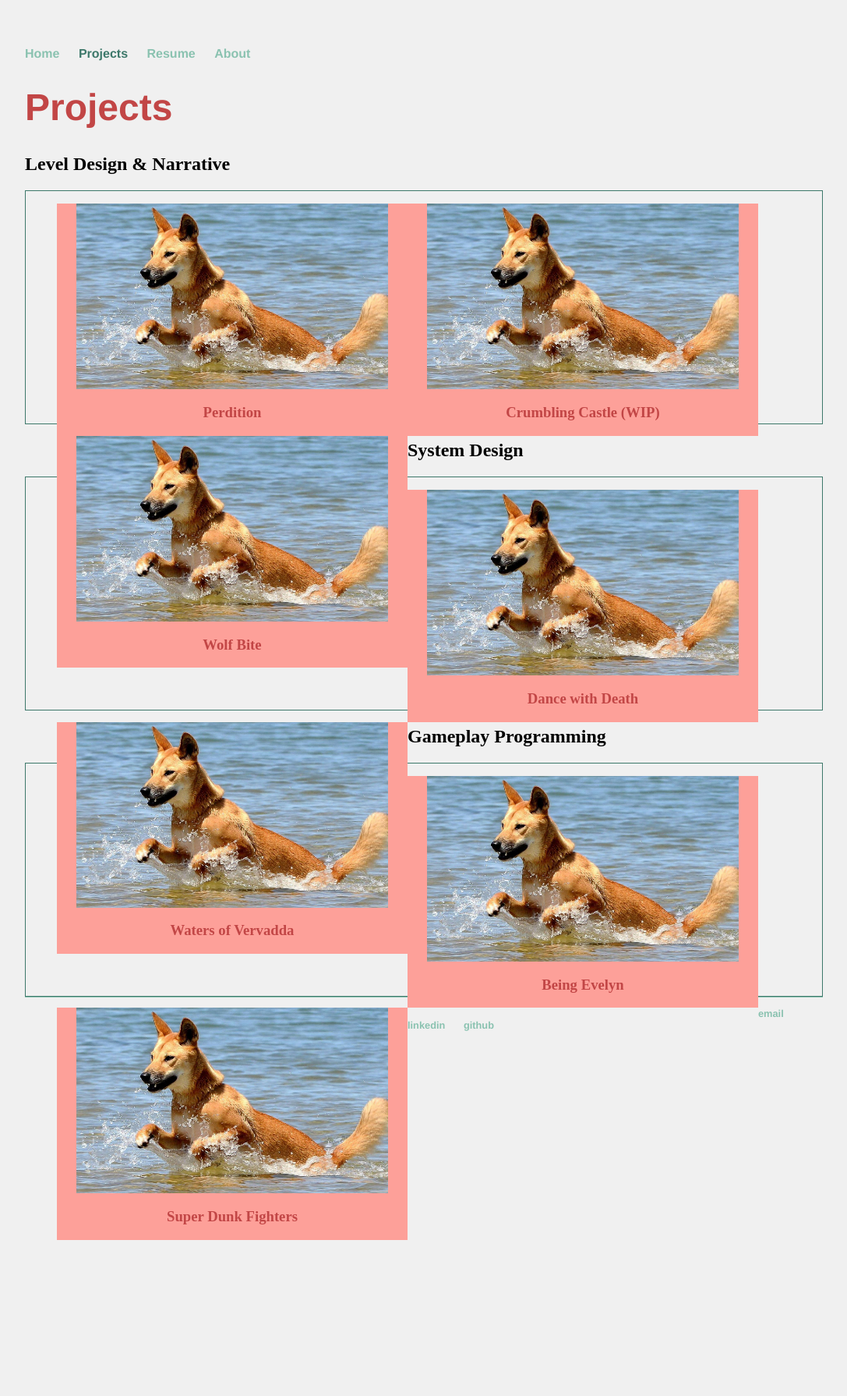
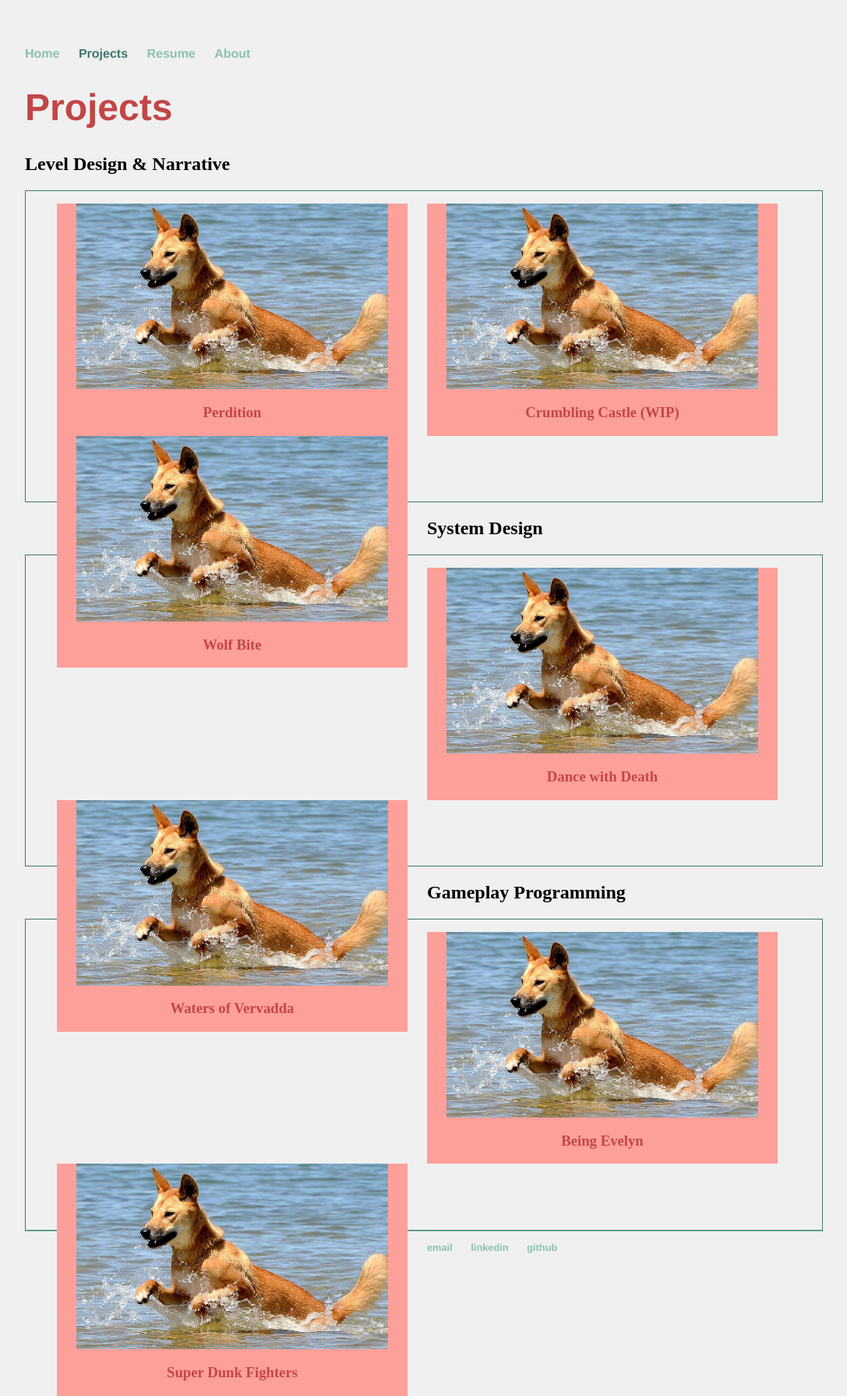
Before and after one commit to digigrant/digigrant.github.io, a Jekyll site: the page built from projects.html, in a window 1280 px wide. Shown: the whole page at 78% size, without its empty margins (96-1183 px from the left). Built offline with Jekyll 4.4.1, drawn with Linux system fonts in a browser that asks for light colours; before the commit the page ends 1590 px from its top, so only the background shows below that.

Commit message:
Update main.scss

```diff
--- a/_sass/main.scss
+++ b/_sass/main.scss
@@ -74,7 +74,7 @@ ul.specs
 
 .row
 {
-    height: 300px;
+    height: 400px;
     border: 1px solid $color4;
 
     ul
@@ -86,6 +86,7 @@ ul.specs
             float: left;
             width: 450px;
             background-color: $color3;
+            margin-right: 25px;
 
             img
             {
```
